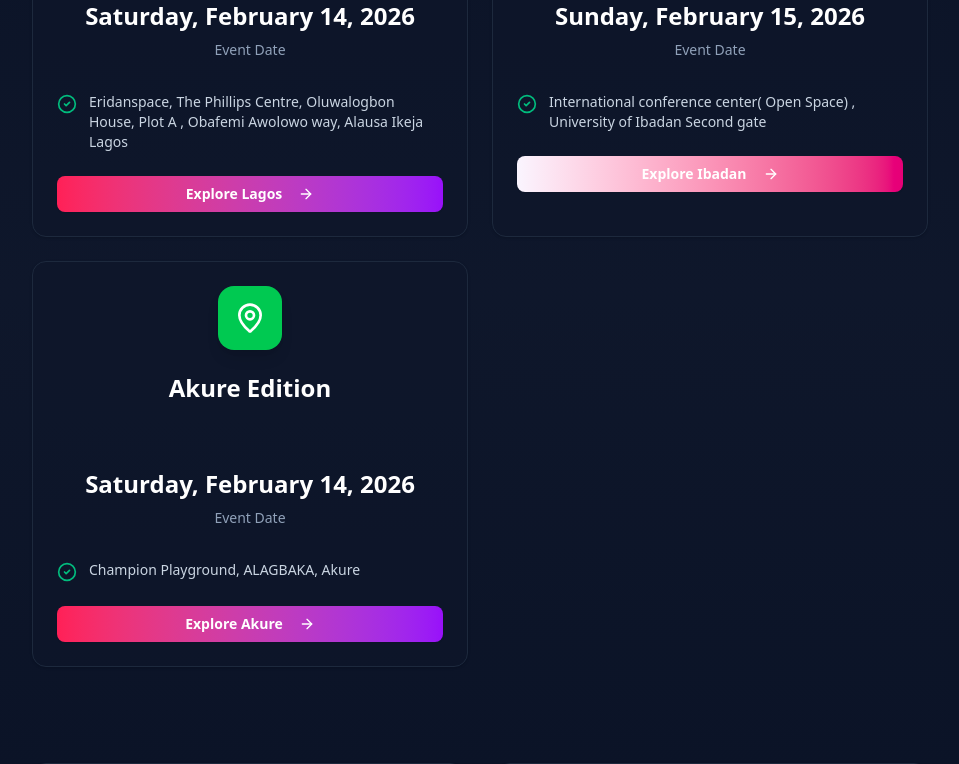
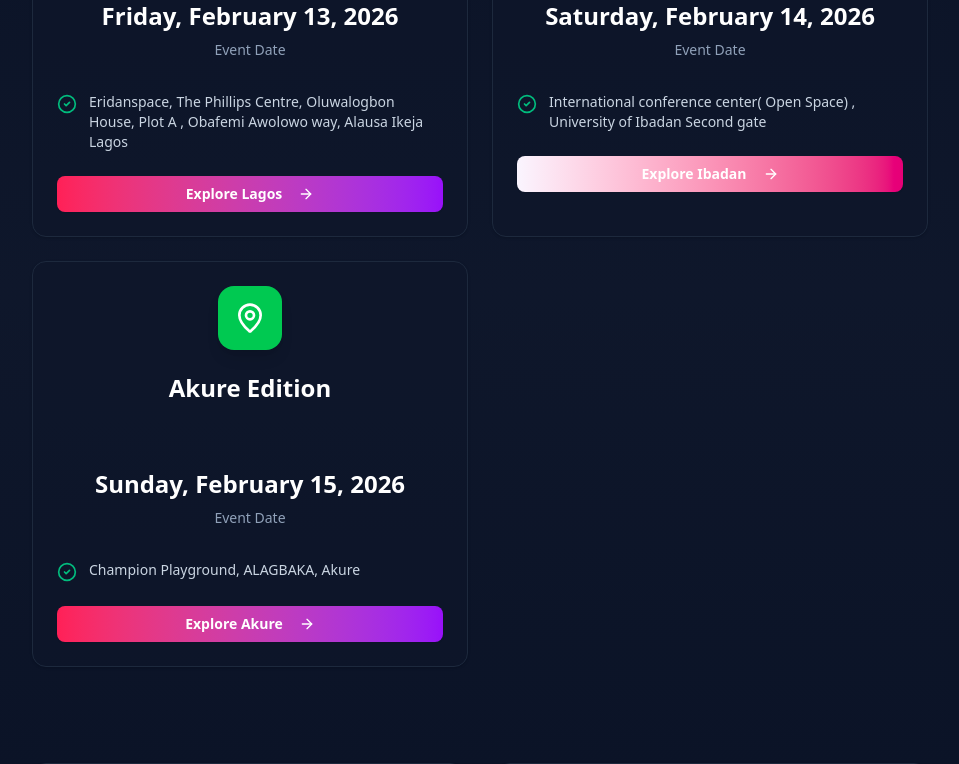
Before and after one commit to DannyYo696/events, a Next.js app: page / in a window 1280 px wide. Shown: the part 2039-2803 px from the top of the page, without its empty margins (160-1119 px from the left). Built offline with nearby package versions, Linux system fonts and the light colour scheme.

Commit message:
Update page.tsx

```diff
--- a/src/app/page.tsx
+++ b/src/app/page.tsx
@@ -140,10 +140,10 @@ export default function Home() {
   }
 
   const eventDate = new Date()
-  eventDate.setDate(eventDate.getDate() + 25) // Set event date to 30 days from now
+  eventDate.setDate(eventDate.getDate() + 24) // Set event date to 30 days from now
 
   const ibadanEventDate = new Date()
-  ibadanEventDate.setDate(ibadanEventDate.getDate() + 26) // Ibadan event date
+  ibadanEventDate.setDate(ibadanEventDate.getDate() + 25) // Ibadan event date
 
   return (
     <div className="min-h-screen bg-gradient-to-b from-slate-950 via-slate-900 to-slate-950">
@@ -378,7 +378,7 @@ export default function Home() {
               <CardContent className="space-y-4">
                 <div className="text-center py-4">
                   <div className="text-2xl font-bold text-white mb-2">
-                    Saturday, February 14, 2026
+                    Sunday, February 15, 2026
                   </div>
                   <div className="text-sm text-slate-400">Event Date</div>
                 </div>
```
